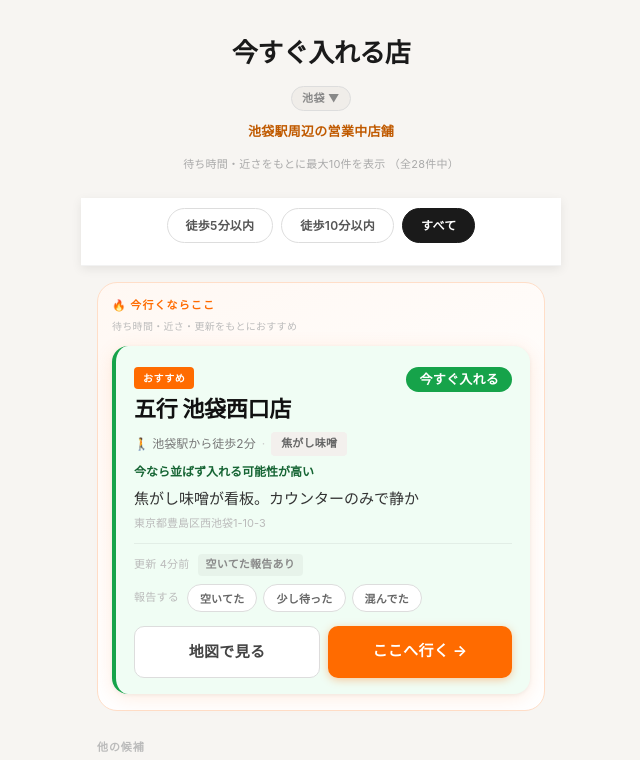
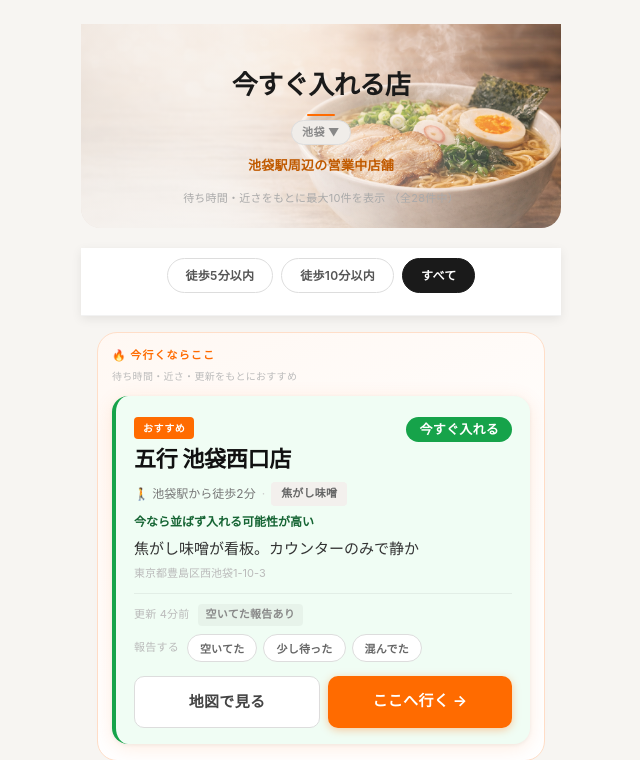
Before and after one commit to gorindo/no-wait-ramen, a Flask app: page /result in a window 1280 px wide. Shown: the top 760 px of the page, without its empty margins (319-959 px from the left). Run offline with Flask 3, Linux system fonts and the light colour scheme.

Commit message:
add header ramen image UI improvement

```diff
--- a/static/style.css
+++ b/static/style.css
@@ -181,8 +181,33 @@
 }
 
 .page-header {
+    position: relative;
     text-align: center;
-    margin-bottom: 24px;
+    margin: 0 -16px 20px;
+    padding: 28px 16px 20px;
+    border-radius: 0 0 20px 20px;
+    overflow: hidden;
+    background-size: cover;
+    background-position: center right;
+    background-repeat: no-repeat;
+}
+
+.page-header::after {
+    content: '';
+    position: absolute;
+    inset: 0;
+    background: linear-gradient(
+        to right,
+        rgba(247, 245, 242, 0.78) 30%,
+        rgba(247, 245, 242, 0.35) 65%,
+        rgba(247, 245, 242, 0.08) 100%
+    );
+    pointer-events: none;
+}
+
+.page-header > * {
+    position: relative;
+    z-index: 2;
 }
 
 .title-home-link {
@@ -201,7 +226,17 @@
     font-weight: 800;
     color: #1a1a1a;
     letter-spacing: -0.02em;
-    margin: 8px 0 8px;
+    margin: 12px 0 0;
+}
+
+h1::after {
+    content: '';
+    display: block;
+    width: 28px;
+    height: 2px;
+    background: #ff6b00;
+    border-radius: 2px;
+    margin: 8px auto 0;
 }
 
 .area-chip {
--- a/templates/result.html
+++ b/templates/result.html
@@ -11,9 +11,10 @@
 {# script type="application/json" はブラウザに実行されず、tojson は </script> を unicode エスケープするため安全 #}
 <script type="application/json" id="app-data">{{ {"shops": all_shops_json, "maxDisplay": max_display, "mode": mode} | tojson }}</script>
 
+{% set ramen2_url = url_for('static', filename='ramen2.png') %}
 <div class="container">
 
-    <header class="page-header">
+    <header class="page-header" style="background-image: url('{{ ramen2_url }}');">
         <h1><a href="/" class="title-home-link">今すぐ入れる店</a></h1>
         <p class="area-chip">{{ area_name }} ▼</p>
         <p class="filter-label">{{ filter_label }}</p>
```
Also changed, not shown: static/ramen2.png (added).
